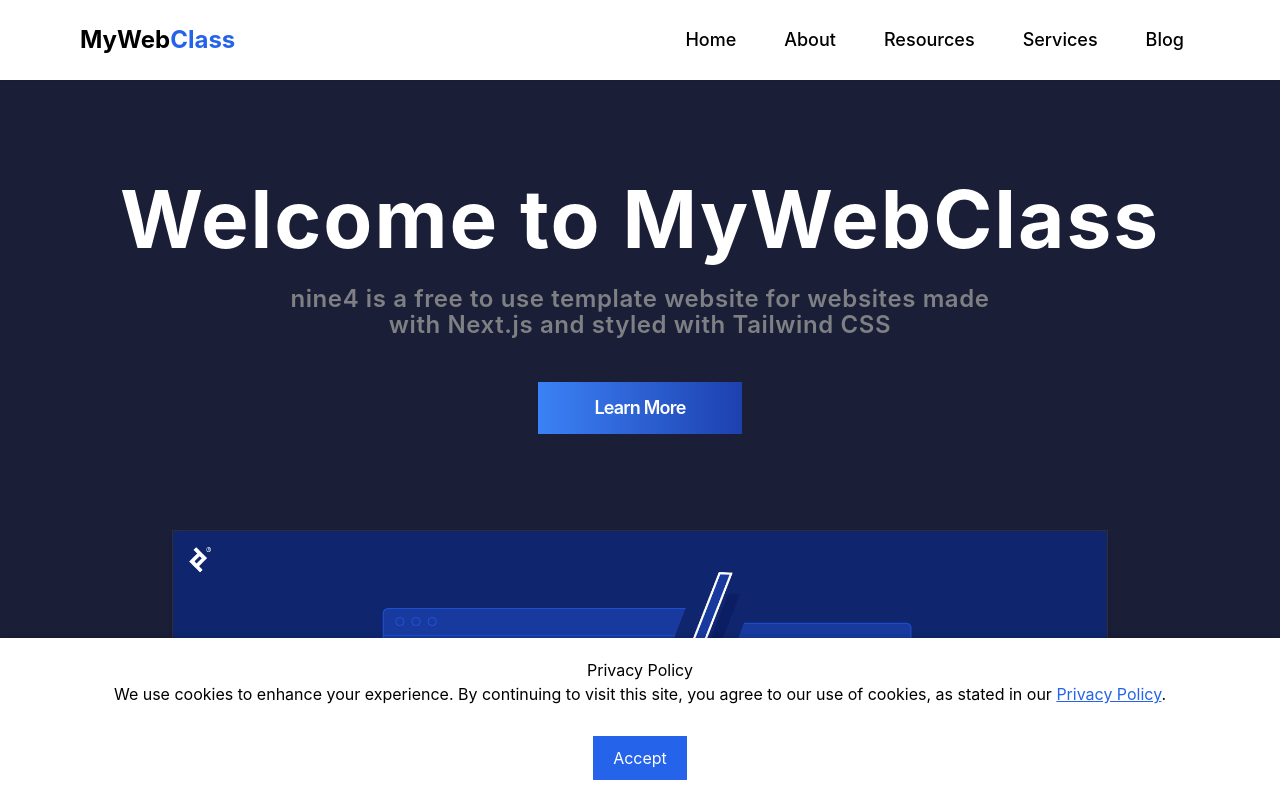
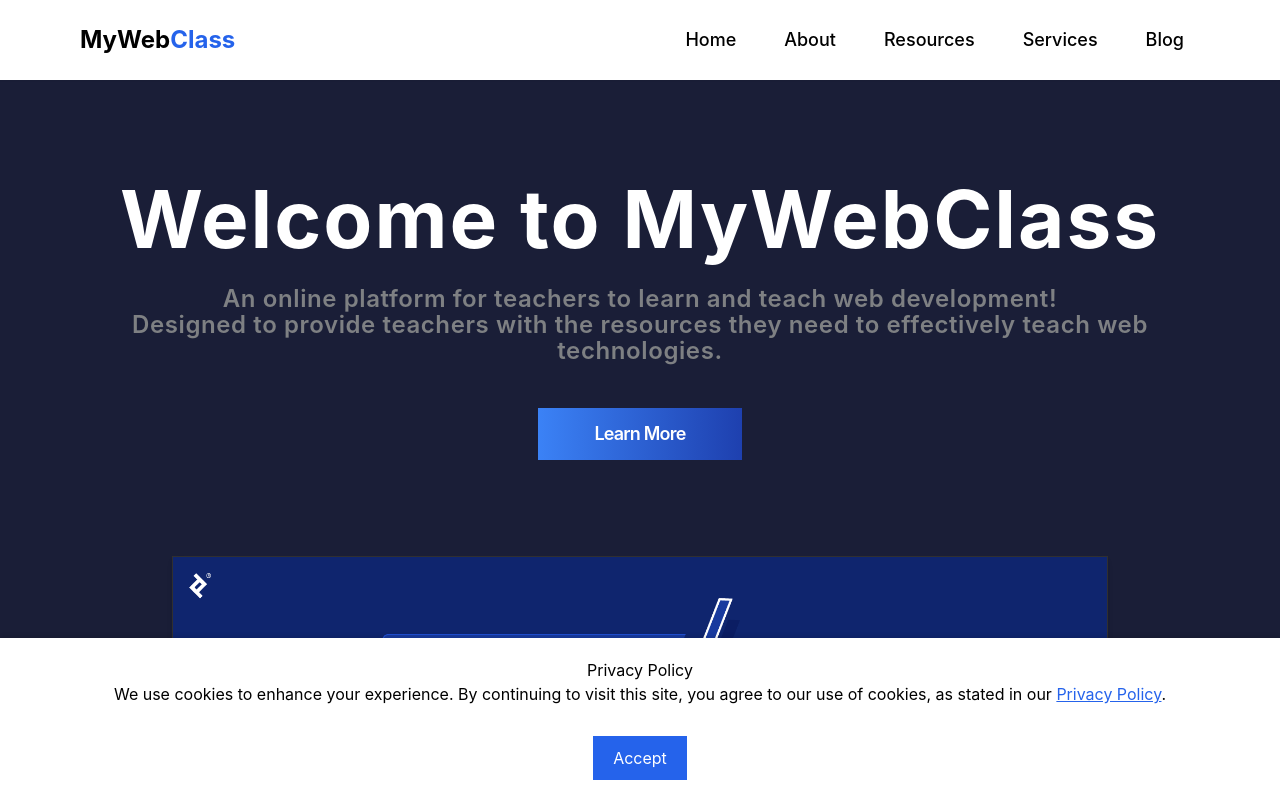
Before and after one commit to tanner666/Next.js_Website_IS601, a Next.js app: page / in a window 1280 px wide. Shown: the top 798 px of the page. Built offline with nearby package versions, Linux system fonts and the light colour scheme.

Commit message:
Main page changes

```diff
--- a/pages/index.js
+++ b/pages/index.js
@@ -4,7 +4,6 @@
 import { getSortedPostsData } from '../lib/posts'
 import Link from 'next/link'
 import Date from '../components/date'
-
 export default function Home({ allPostsData }) {
   return (
     <Layout>
@@ -17,9 +16,9 @@
             Welcome to MyWebClass
           </h1>
           <h2 className="text-2xl font-semibold lh-6 ld-04 pb-11 subtext">
-            nine4 is a free to use template website for websites made
+          An online platform for teachers to learn and teach web development!
             <br />
-            with Next.js and styled with Tailwind CSS
+            Designed to provide teachers with the resources they need to effectively teach web technologies.
           </h2>
           <Link href="/about" className="inline-flex items-center py-3 px-14 font-semibold tracking-tighter text-white transition duration-500 ease-in-out transform bg-gradient-to-r from-blue-500 to-blue-800 text-md md:mt-0 focus:shadow-outline">
             <div className="flex text-lg justify-center">
@@ -35,11 +34,9 @@
           />
         </div>
       </section>
-
     </Layout>
   )
 }
-
 export async function getStaticProps() {
   const allPostsData = getSortedPostsData()
   return {
```
